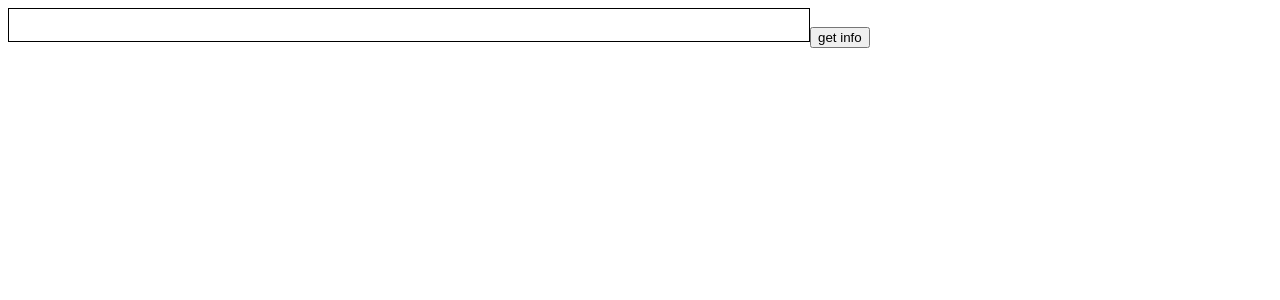
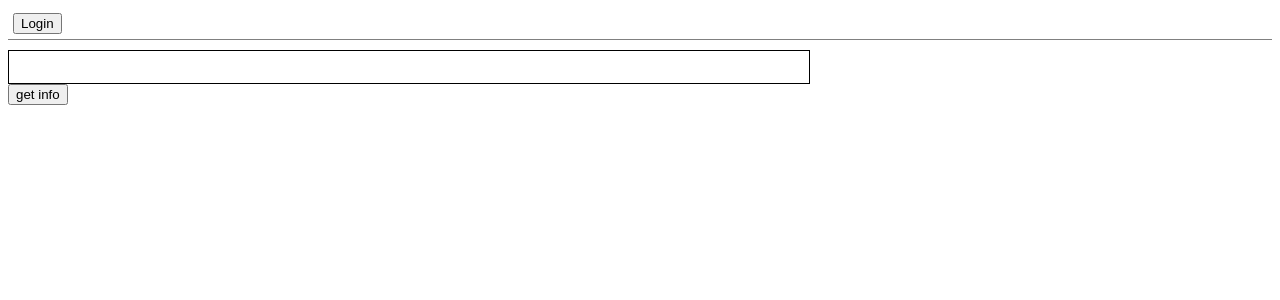
Before and after one commit to Gennady77/angular-auth, an Angular app: page / in a window 1280 px wide. Shown: the top 300 px of the page. Built offline with nearby package versions, Linux system fonts and the light colour scheme.

Commit message:
[develop] implement simple auth by just clicking Login button

```diff
--- a/package.json
+++ b/package.json
@@ -20,8 +20,10 @@
     "@angular/platform-browser-dynamic": "~12.0.3",
     "@angular/router": "~12.0.3",
     "@types/express": "^4.17.13",
+    "@types/jsonwebtoken": "^8.5.4",
     "cors": "^2.8.5",
     "express": "^4.17.1",
+    "jsonwebtoken": "^8.5.1",
     "nodemon": "^2.0.12",
     "rxjs": "~6.6.0",
     "ts-node": "^10.2.0",
--- a/src/app/app.component.html
+++ b/src/app/app.component.html
@@ -1,2 +1,7 @@
-<div class="info">{{ infoContent }}</div>
-<button (click)="onInfoClick()">get info</button>
+<div class="header">
+  <button (click)="onLoginClick()">Login</button>
+</div>
+<div class="main">
+  <div class="info">{{ infoContent }}</div>
+  <button (click)="onInfoClick()">get info</button>
+</div>
--- a/src/app/app.component.scss
+++ b/src/app/app.component.scss
@@ -1,7 +1,15 @@
+.header {
+  padding: 5px;
+  border-bottom: 1px solid gray;
+}
+
+.main {
+  margin-top: 10px;
+}
+
 .info {
   width: 50em;
   height: 2em;
   line-height: 2;
-  display: inline-block;
   border: 1px solid black;
 }
--- a/src/app/app.component.ts
+++ b/src/app/app.component.ts
@@ -1,5 +1,7 @@
 import { Component } from '@angular/core';
-import {HttpClient} from "@angular/common/http";
+import {HttpClient, HttpContext} from "@angular/common/http";
+import {UserModel} from "./core/models/user.model";
+import {AUTH_TOKEN} from "./core/models/auth.model";
 
 @Component({
   selector: 'app-root',
@@ -9,10 +11,15 @@ import {HttpClient} from "@angular/common/http";
 export class AppComponent {
   public infoContent = '';
 
+  private token = '';
+
   constructor(private http: HttpClient) {}
 
   public onInfoClick() {
-    this.http.get('http://localhost:8080/getInfo', {responseType: 'text'}).subscribe({
+    this.http.get('http://localhost:8080/getInfo', {
+      responseType: 'text',
+      context: new HttpContext().set(AUTH_TOKEN, this.token)
+    }).subscribe({
       next: response => {
         this.infoContent = response;
       },
@@ -21,4 +28,16 @@ export class AppComponent {
       }
     });
   }
+
+  public onLoginClick() {
+    this.http.post<UserModel>('http://localhost:8080/login', {}).subscribe({
+      next: userInfo => {
+        this.token = userInfo.token;
+      },
+      error: err => {
+        console.error(err.error);
+        alert(err.error);
+      }
+    });
+  }
 }
--- a/src/app/core/interceptors/auth-header.interceptor.ts
+++ b/src/app/core/interceptors/auth-header.interceptor.ts
@@ -6,6 +6,7 @@ import {
   HttpInterceptor
 } from '@angular/common/http';
 import { Observable } from 'rxjs';
+import {AUTH_TOKEN} from "../models/auth.model";
 
 @Injectable()
 export class AuthHeaderInterceptor implements HttpInterceptor {
@@ -13,6 +14,6 @@ export class AuthHeaderInterceptor implements HttpInterceptor {
   constructor() {}
 
   intercept(request: HttpRequest<any>, next: HttpHandler): Observable<HttpEvent<any>> {
-    return next.handle(request.clone({headers: request.headers.set('Authorization', '12345')}));
+    return next.handle(request.clone({headers: request.headers.set('Authorization', request.context.get(AUTH_TOKEN))}));
   }
 }
--- /dev/null
+++ b/src/app/core/models/auth.model.ts
@@ -0,0 +1,3 @@
+import {HttpContextToken} from "@angular/common/http";
+
+export const AUTH_TOKEN = new HttpContextToken(() => '');
--- /dev/null
+++ b/src/app/core/models/user.model.ts
@@ -0,0 +1,4 @@
+export type UserModel = {
+  name: string;
+  token: string;
+}
```
Also changed, not shown: 2 other files (tests, documents, lock files or other folders).
